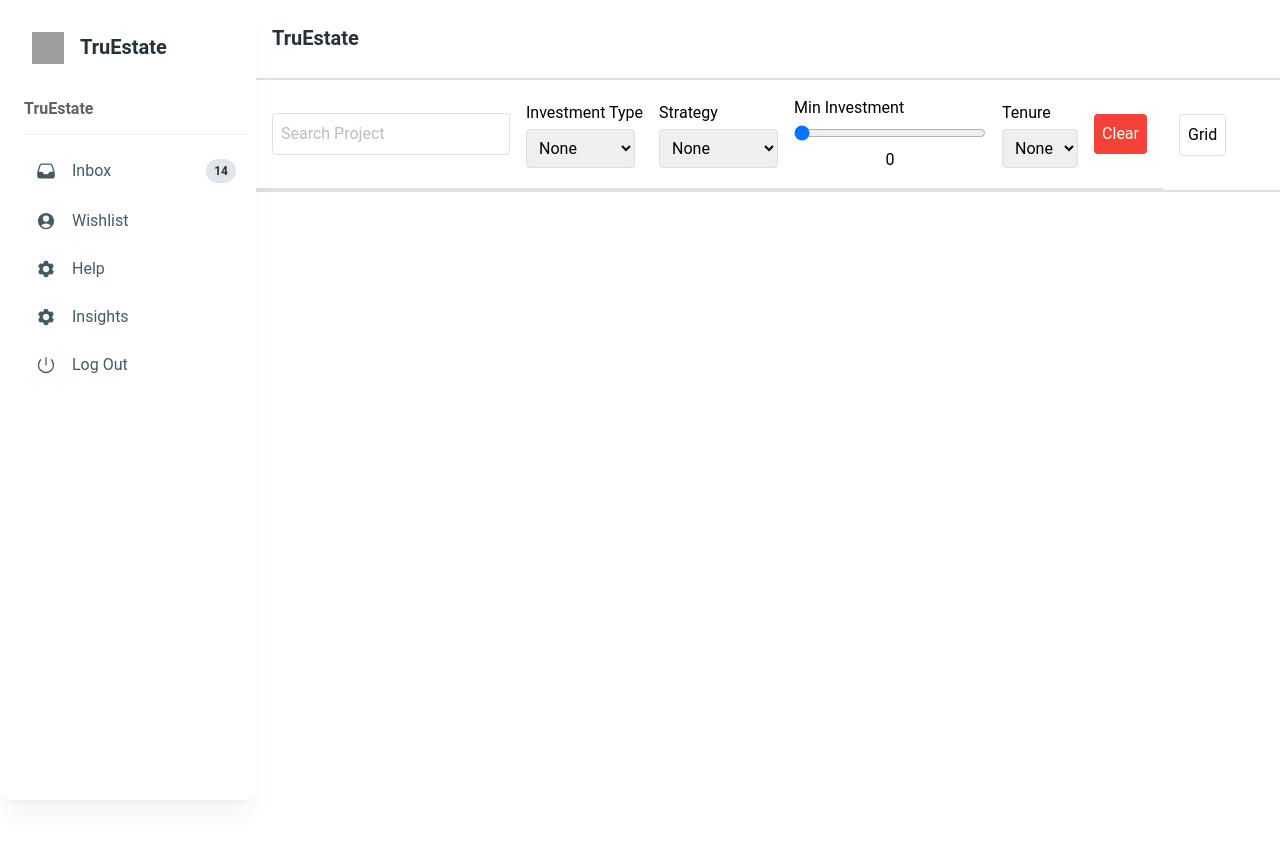
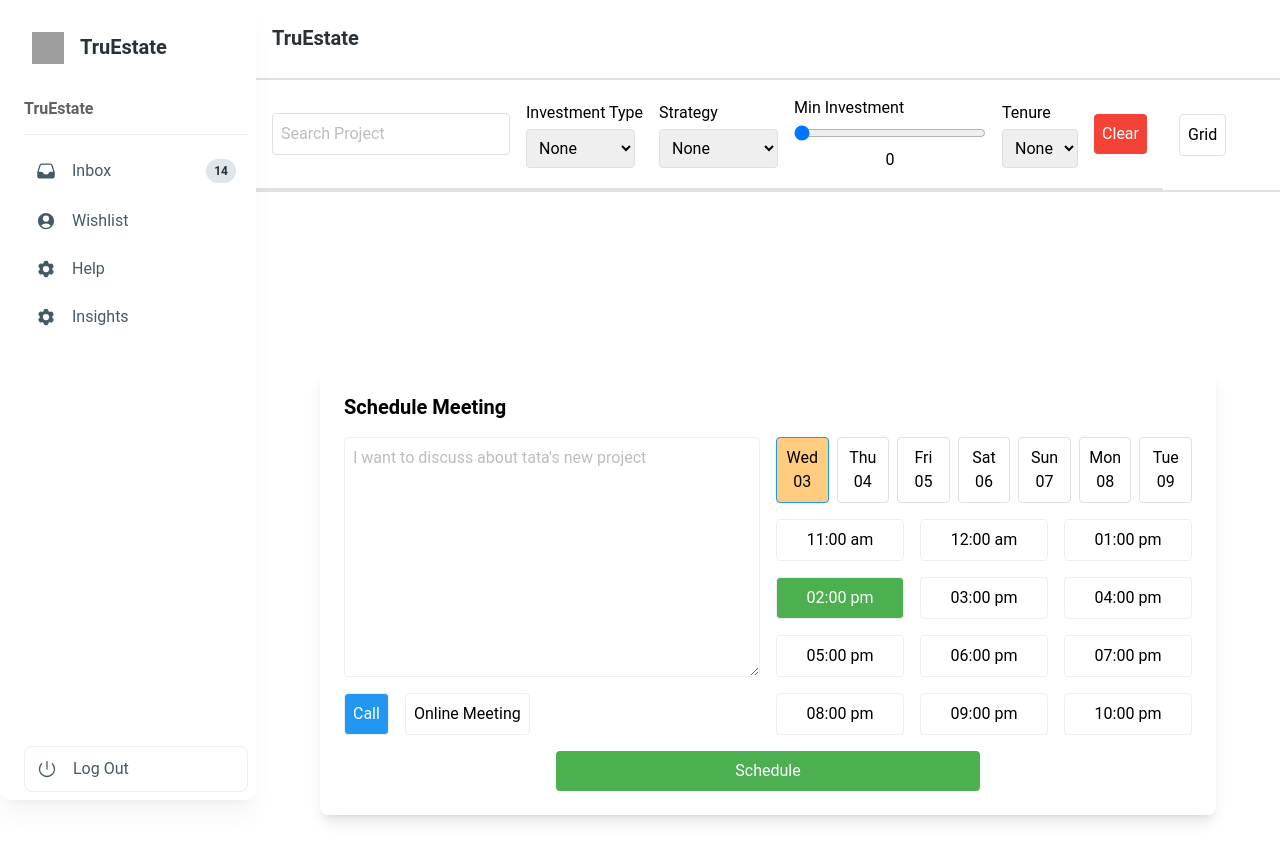
Before and after one commit to AdiRockState/TrueWork, a React (Vite) app: page /schedule in a window 1280 px wide. Shown: the top 860 px of the page. Before the commit the page ends 800 px from the top, so only its background shows below. Built offline with nearby package versions, Linux system fonts and the light colour scheme; no server answers; grey boxes are pictures that could not be loaded.

Commit message:
ScheduleMeeting - 1

```diff
--- a/package.json
+++ b/package.json
@@ -15,7 +15,9 @@
     "axios": "^1.7.2",
     "body-parser": "^1.20.2",
     "cors": "^2.8.5",
+    "dayjs": "^1.11.11",
     "express": "^4.19.2",
+    "file-saver": "^2.0.5",
     "leaflet": "^1.9.4",
     "markdown-to-jsx": "^7.4.7",
     "marked": "^13.0.1",
--- a/src/components/MainContent.jsx
+++ b/src/components/MainContent.jsx
@@ -10,8 +10,8 @@
 import HelpModal from './Help/HelpModal';
 import WishList from './WishList/WishList';
 import BlogPage from './Blog/BlogPage';
-import Requirement from './Requirement/Requirement';
-
+import Requirement from './Requirements/Requirement';
+import ScheduleMeeting from './ScheduleMeeting/ScheduleMeeting';
 function MainContent({ view, projects, handleSearch, handleFilterChange, filters, setMinInvestment, toggleView, loadMoreProjects, totalProjects }) {
   const location = useLocation();
   const [sidebarOpen, setSidebarOpen] = React.useState(false);
@@ -74,6 +74,7 @@
             <Route path="/wishlist" element={<WishList />} />
             <Route path="/insights" element={<BlogPage />} /> {/* Add this line */}
             <Route path="/requirement" element={<Requirement />} />
+            <Route path="/schedule" element={<ScheduleMeeting />} />
           </Routes>
         </div>
       </div>
--- a/src/components/Project_popup/ProjectPopup.jsx
+++ b/src/components/Project_popup/ProjectPopup.jsx
@@ -4,7 +4,6 @@
   CardHeader,
   CardBody,
   CardFooter,
-  Typography,
   IconButton
 } from "@material-tailwind/react";
 import { useNavigate } from 'react-router-dom';
@@ -72,30 +71,33 @@
       </CardHeader>
       <CardBody className="pt-4">
         <div className="mb-3">
-          <Typography variant="h5" className={`font-large ${styles['proj-name']}`}>
+          <h5 variant="h5" className={`font-large ${styles['proj-name']}`}>
             {projectName}
-          </Typography>
-          <Typography color="gray" className="font-medium">
+          </h5>
+          <p >
+
+          </p>
+          <p color="gray" className={`${styles.proj_address}`}>
             HSR Layout
-          </Typography>
+          </p>
         </div>
 
         <div className="grid grid-cols-4 gap-4">
           <div>
-            <Typography variant="small" className="font-semibold">Min. Inv</Typography>
-            <Typography>₹{cost}</Typography>
+            <p variant="small" className={`${styles.proj_detail_type}`}>Min. Inv</p>
+            <p className={`${styles.proj_detail_type_val}`}>₹{cost}</p>
           </div>
           <div>
-            <Typography variant="small" className="font-semibold">Tenure</Typography>
-            <Typography>{tenure} Year</Typography>
+            <p variant="small" className={`${styles.proj_detail_type}`}>Tenure</p>
+            <p className={`${styles.proj_detail_type_val}`}>{tenure} Year</p>
           </div>
           <div>
-            <Typography variant="small" className="font-semibold">IRR</Typography>
-            <Typography>{irr}%</Typography>
+            <p variant="small" className={`${styles.proj_detail_type}`}>IRR</p>
+            <p className={`${styles.proj_detail_type_val}`}>{irr}%</p>
           </div>
           <div>
-            <Typography variant="small" className="font-semibold">IRR</Typography>
-            <Typography>{irr}%</Typography>
+            <p variant="small" className={`${styles.proj_detail_type}`}>IRR</p>
+            <p className={`${styles.proj_detail_type_val}`}>{irr}%</p>
           </div>
         </div>
       </CardBody>
--- a/src/components/Project_popup/ProjectPopup.module.css
+++ b/src/components/Project_popup/ProjectPopup.module.css
@@ -1,6 +1,6 @@
 .proj-name {
     font-family: Montserrat;
-    color: var(--Neutrals-Grey-900, #252626);
+    color: var(--Neutrals-Grey-900, #252626) !important;
     font-size: 1rem;
 font-style: normal;
 font-weight: 700;
@@ -8,3 +8,32 @@
 letter-spacing: 0.01563rem;
 max-width: 50%;
 }
+
+.proj_address {
+    color: var(--Neutrals-Grey-900, #252626);
+
+font-family: Lato;
+font-size: 0.75rem;
+font-style: normal;
+font-weight: 700;
+line-height: 150%; /* 1.125rem */
+}
+
+.proj_detail_type {
+    color: var(--Neutrals-Grey-700, var(--Neutrals-Neutrals700, #5A5555));
+/* Heading/Semi-Bold/XXX Small */
+font-family: Montserrat;
+font-size: 0.75rem;
+font-style: normal;
+font-weight: 600;
+line-height: 150%; /* 1.125rem */
+}
+
+.proj_detail_type_val {
+    color: var(--Neutrals-Grey-900, #252626);
+font-family: Lato;
+font-size: 0.875rem;
+font-style: normal;
+font-weight: 700;
+line-height: 150%; /* 1.3125rem */
+}
--- a/src/components/Requirements/Requirement.jsx
+++ b/src/components/Requirements/Requirement.jsx
@@ -1,7 +1,7 @@
 import React, { useState } from 'react';
 import RequirementForm from './RequirementForm';
-import tickIcon from './tick.svg';
-import deleteIcon from './delete.svg';
+import tickIcon from '/icons-1/Tick.svg';
+import deleteIcon from '/icons-1/trash.svg';
 import styles from './requirement.module.css';
 
 const Requirement = () => {
--- /dev/null
+++ b/src/components/ScheduleMeeting/ScheduleMeeting.jsx
@@ -0,0 +1,118 @@
+import React, { useState, useEffect } from "react";
+import dayjs from "dayjs";
+
+const ScheduleMeeting = () => {
+  const [discussion, setDiscussion] = useState("");
+  const [meetingType, setMeetingType] = useState("Call");
+  const [selectedDay, setSelectedDay] = useState(0); // Start with the first day (today)
+  const [selectedTime, setSelectedTime] = useState("02:00 pm");
+
+  const times = [
+    "11:00 am",
+    "12:00 am",
+    "01:00 pm",
+    "02:00 pm",
+    "03:00 pm",
+    "04:00 pm",
+    "05:00 pm",
+    "06:00 pm",
+    "07:00 pm",
+    "08:00 pm",
+    "09:00 pm",
+    "10:00 pm",
+  ];
+
+  const today = dayjs();
+  const days = Array.from({ length: 7 }, (_, i) => today.add(i, 'day'));
+
+  const handleSchedule = async () => {
+    const selectedDate = days[selectedDay].format("YYYY-MM-DD");
+    const dayName = days[selectedDay].format("ddd");
+
+    const response = await fetch('http://localhost:3000/schedule', {
+      method: 'POST',
+      headers: {
+        'Content-Type': 'application/json',
+      },
+      body: JSON.stringify({
+        day: dayName,
+        date: selectedDate,
+        time: selectedTime,
+        discussion,
+        meetingType,
+      }),
+    });
+
+    if (response.ok) {
+      alert('Schedule saved');
+    } else {
+      alert('Failed to save schedule');
+    }
+  };
+
+  return (
+    <div className="flex items-center justify-center h-screen">
+      <div className="bg-white p-6 rounded-lg shadow-lg w-full max-w-4xl">
+        <h2 className="text-xl font-bold mb-4">Schedule Meeting</h2>
+        <div className="grid grid-cols-1 md:grid-cols-2 gap-4">
+          <div className="flex flex-col">
+            <textarea
+              className="w-full p-2 border rounded mb-4 flex-grow"
+              placeholder="I want to discuss about tata's new project"
+              value={discussion}
+              onChange={(e) => setDiscussion(e.target.value)}
+            />
+            <div className="flex space-x-4">
+              <button
+                className={`p-2 border rounded ${meetingType === "Call" ? "bg-blue-500 text-white" : "bg-white"}`}
+                onClick={() => setMeetingType("Call")}
+              >
+                Call
+              </button>
+              <button
+                className={`p-2 border rounded ${meetingType === "Online Meeting" ? "bg-blue-500 text-white" : "bg-white"}`}
+                onClick={() => setMeetingType("Online Meeting")}
+              >
+                Online Meeting
+              </button>
+            </div>
+          </div>
+          <div className="flex flex-col">
+            <div className="grid grid-cols-7 gap-2 mb-4">
+              {days.map((day, index) => (
+                <button
+                  key={index}
+                  className={`p-2 border rounded ${selectedDay === index ? "border-blue-500 bg-orange-200" : "border-gray-300"}`}
+                  onClick={() => setSelectedDay(index)}
+                >
+                  {day.format("ddd DD")}
+                </button>
+              ))}
+            </div>
+            <div className="grid grid-cols-3 gap-4">
+              {times.map((time, index) => (
+                <button
+                  key={index}
+                  className={`p-2 border rounded ${selectedTime === time ? "bg-green-500 text-white" : "bg-white-200"}`}
+                  onClick={() => setSelectedTime(time)}
+                >
+                  {time}
+                </button>
+              ))}
+            </div>
+          </div>
+        </div>
+        <div className="flex justify-center">
+          <button
+            className="mt-4 bg-green-500 text-white p-2 rounded w-3/4 md:w-2/3 lg:w-1/2"
+            onClick={handleSchedule}
+          >
+            Schedule
+          </button>
+        </div>
+      </div>
+    </div>
+  );
+};
+
+export default ScheduleMeeting;
--- a/src/components/Sidebar/sidebar.jsx
+++ b/src/components/Sidebar/sidebar.jsx
@@ -1,4 +1,3 @@
-// SidebarWithLogo.js
 import React from "react";
 import {
   Card,
@@ -48,6 +47,7 @@
             TruEstate
           </Typography>
         </div>
+        <div className="flex flex-col justify-between h-full">
           <List>
             <Typography variant="h6" color="gray">
               TruEstate
@@ -74,19 +74,22 @@
               </ListItemPrefix>
               Help
             </ListItem>
-          <ListItem onClick={handleInsightsClick}> {/* Update this line */}
+            <ListItem onClick={handleInsightsClick}>
               <ListItemPrefix>
                 <Cog6ToothIcon className="h-5 w-5" />
               </ListItemPrefix>
               Insights
             </ListItem>
-          <ListItem>
+          </List>
+          <List className="absolute bottom-0">
+            <ListItem className="border">
               <ListItemPrefix>
                 <PowerIcon className="h-5 w-5" />
               </ListItemPrefix>
               Log Out
             </ListItem>
           </List>
+        </div>
       </Card>
     </div>
   );
```
Also changed, not shown: server.js (+40 -44 lines), public/schedule.csv (added), 1 other file (tests, documents, lock files or other folders). Lines whose indentation alone changed are shown as unchanged.
